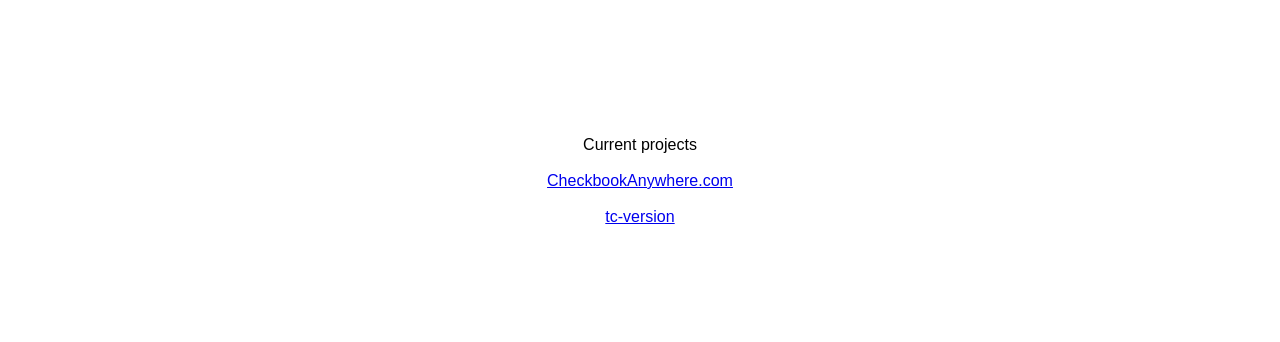
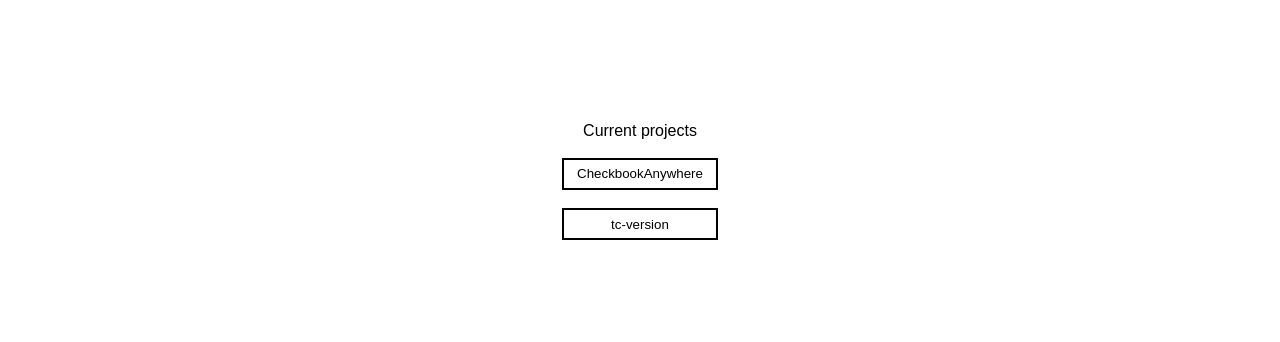
Before and after one commit to xblackhand/personalwebsite, a React (Create React App) app: page / in a window 1280 px wide. Shown: the part 203-545 px from the top of the page. Built offline with nearby package versions, Linux system fonts and the light colour scheme.

Commit message:
Changed folder structure and added events for drop down to close better on touch screens

```diff
--- a/src/App.css
+++ b/src/App.css
@@ -13,7 +13,7 @@
   align-items: center;
   align-self: center;
   justify-content: space-between;
-  width: 100%;
+
   height: 100%;
   overflow: auto;
   text-align: center;
@@ -24,26 +24,18 @@
   justify-content: center;
   flex-direction: column;
   height: 100%;
-  width: 100%;
+
 }
 
-.resume {
-  height: 1020px;
+.bodyButton {
+  appearance: none;
+  border: 2px black solid;
+  background-color: white;
+  color: black;
+  text-align: center;
+  padding: .5em 1em;
 }
 
-.introTopDiv {
+.bodyButton:hover {
+  background-color: #15F0E1;
 }
-
-.introBottomDiv {
-  justify-content: flex-end !important;
-  padding-bottom: 2em;
-}
-
-.resumeIFrame {
-  display: flex;
-  width: 850px;
-  height: 100%;
-  align-self: center;
-  overflow: hidden;
-  border: 2px solid black;
-}
--- a/src/App.js
+++ b/src/App.js
@@ -1,7 +1,7 @@
 import React, { Component } from 'react';
-import Header from './Shared/Header';
+import Header from './Header/Header';
 import Intro from './Intro/Intro';
-import Footer from './Shared/Footer';
+import Footer from './Footer/Footer';
 import Resume from './Resume/Resume';
 import './App.css'
 
--- a/src/Shared/Footer.js
+++ b/src/Footer/Footer.js
@@ -1,5 +1,5 @@
 import React, {Component} from 'react';
-import './footer.css';
+import './Footer.css';
 
 export default class Footer extends Component {
   render() {
--- a/src/Shared/Header.js
+++ b/src/Header/Header.js
@@ -1,5 +1,5 @@
 import React, {Component} from 'react';
-import './header.css';
+import './Header.css';
 
 export default class Header extends Component {
   constructor(props) {
@@ -7,6 +7,18 @@
     this.state = {
       quickLinksOpen: false
     };
+    global.addEventListener('click', this.handleClick.bind(this));
+    global.addEventListener('touchstart', this.handleClick.bind(this));
+  }
+
+  handleClick(e) {
+    var elems = document.getElementsByClassName('headerButton');
+    for (var i = 0; i < elems.length; i++) {
+      if (elems.item(0) === e.target) {
+        return;
+      }
+    }
+    this.setState({quickLinksOpen: false});
   }
 
   quickLinksClicked(e) {
@@ -44,10 +56,12 @@
       dropDownStyle = {visibility: 'hidden', opacity: '0'};
     }
 
+    // onMouseLeave={this.closeQuickLinks.bind(this)}
+    // onMouseEnter={this.openQuickLinks.bind(this)}
     return (
       <div className='account'>
-        <div ref='dropDownRef' onMouseLeave={this.closeQuickLinks.bind(this)} onMouseEnter={this.openQuickLinks.bind(this)}>
-          <button className='headerButton' style={quickLinkFontColor}>
+        <div ref='dropDownRef' onClick={this.quickLinksClicked.bind(this)}>
+          <button className='headerButton' style={quickLinkFontColor} tag='test'>
             Quick Links
           </button>
           <div className='dropDown' style={dropDownStyle}>
--- /dev/null
+++ b/src/Intro/Intro.css
@@ -0,0 +1,4 @@
+.introBottomDiv {
+  justify-content: flex-end !important;
+  padding-bottom: 2em;
+}
--- a/src/Intro/Intro.js
+++ b/src/Intro/Intro.js
@@ -1,20 +1,27 @@
 import React, {Component} from 'react';
 import '../App.css';
+import './Intro.css';
 
 export default class Intro extends Component {
   render() {
     return (
       <div className='bodyDiv'>
-        <div className='introTopDiv'>
+        <div>
           Hi there! Glad you found your way here.<br/>
           I created this website to show some of my skills and to house my resume.
         </div>
         <div>
           Current projects
           <br/><br/>
-          <a href='http://checkbookanywhere.com'>CheckbookAnywhere.com</a>
+          <button className='bodyButton'
+            onClick={() => window.open('http://checkbookanywhere.com', '_blank')}>
+            CheckbookAnywhere
+          </button>
           <br/>
-          <a href='https://www.npmjs.com/package/tc-version'>tc-version</a>
+          <button className='bodyButton'
+            onClick={() => window.open('https://www.npmjs.com/package/tc-version', '_blank')}>
+            tc-version
+          </button>
         </div>
         <div className='introBottomDiv'>
           Now the resume!
--- /dev/null
+++ b/src/Resume/Resume.css
@@ -0,0 +1,9 @@
+.resumeIFrame {
+  display: flex;
+  width: 850px;
+  max-width: 80%;
+  height: 90%;
+  align-self: center;
+  overflow: hidden;
+  border: 2px solid black;
+}
--- a/src/Resume/Resume.js
+++ b/src/Resume/Resume.js
@@ -1,11 +1,12 @@
 import React, {Component} from 'react';
 import '../App.css';
+import './Resume.css';
 
 export default class Resume extends Component {
   render() {
     return (
       <div className='bodyDiv resume'>
-        <iframe className='resumeIFrame' title='resumeIFrame'
+        <iframe className='resumeIFrame' title='resumeIFrame' id='resume'
           src="https://drive.google.com/file/d/0B1BqVslnA1Pjc2xoOUpnVjdfeWs/preview" />
       </div>
     );
```
Also changed, not shown: src/Footer/Footer.css (renamed from src/Shared/footer.css), src/Header/Header.css (renamed from src/Shared/header.css).
